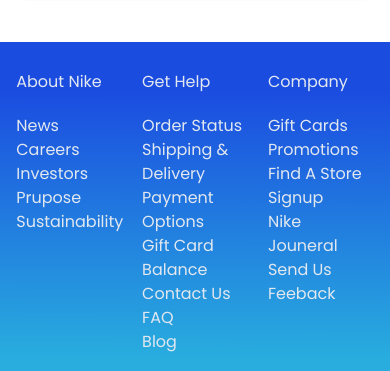
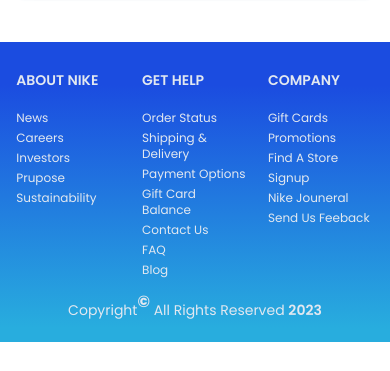
Before and after one commit to Nyakamba/nike_store, a React (Vite) app: page / in a window 390 px wide. Shown: the part 10156-10527 px from the top of the page. After the commit the page ends 10498 px from the top, so only its background shows below. Built offline with nearby package versions, Linux system fonts and the light colour scheme.

Commit message:
Footer.jsx

```diff
--- a/src/components/Footer.jsx
+++ b/src/components/Footer.jsx
@@ -1,23 +1,39 @@
-import React from "react";
+import React, { useEffect, useState } from "react";
 
 const Footer = ({ footerAPI: { titles, links } }) => {
+  const [Year, setYear] = useState();
+  useEffect(() => {
+    const getYear = () => setYear(new Date().getFullYear());
+    getYear();
+  }, []);
   return (
     <>
       <footer className="bg-theme pt-7 pb-5">
         <div className="nike-container text-slate-200">
-          <div className="grid items-start grid-cols-3 max-w-2xl  w-full m-auto md:max-w-none md:gap-5">
+          <div className="grid items-start grid-cols-3 max-w-2xl mx-auto  w-full m-auto md:max-w-none md:gap-5">
             {titles.map((val, i) => (
-              <div key={i} className="">
-                <h1>{val.title} </h1>
+              <div key={i} className="grid items-center">
+                <h1 className="text-lg lg:text-base md:text-sm uppercase font-semibold">
+                  {val.title}{" "}
+                </h1>
               </div>
             ))}
             {links.map((list, i) => (
-              <ul key={i}>
+              <ul key={i} className="grid items-center gap-1">
                 {list.map((link, i) => (
-                  <li key={i}>{link.link} </li>
+                  <li key={i} className="text-sm sm:text-xs">
+                    {link.link}{" "}
+                  </li>
                 ))}
               </ul>
             ))}
+          </div>
+          <div className="mt-5 text-center">
+            <p className="text-sm md:text-center">
+              Copyright
+              <sup className="text-base font-bold">&copy;</sup> All Rights
+              Reserved <span className="font-semibold"> {Year}</span>
+            </p>
           </div>
         </div>
       </footer>
```
